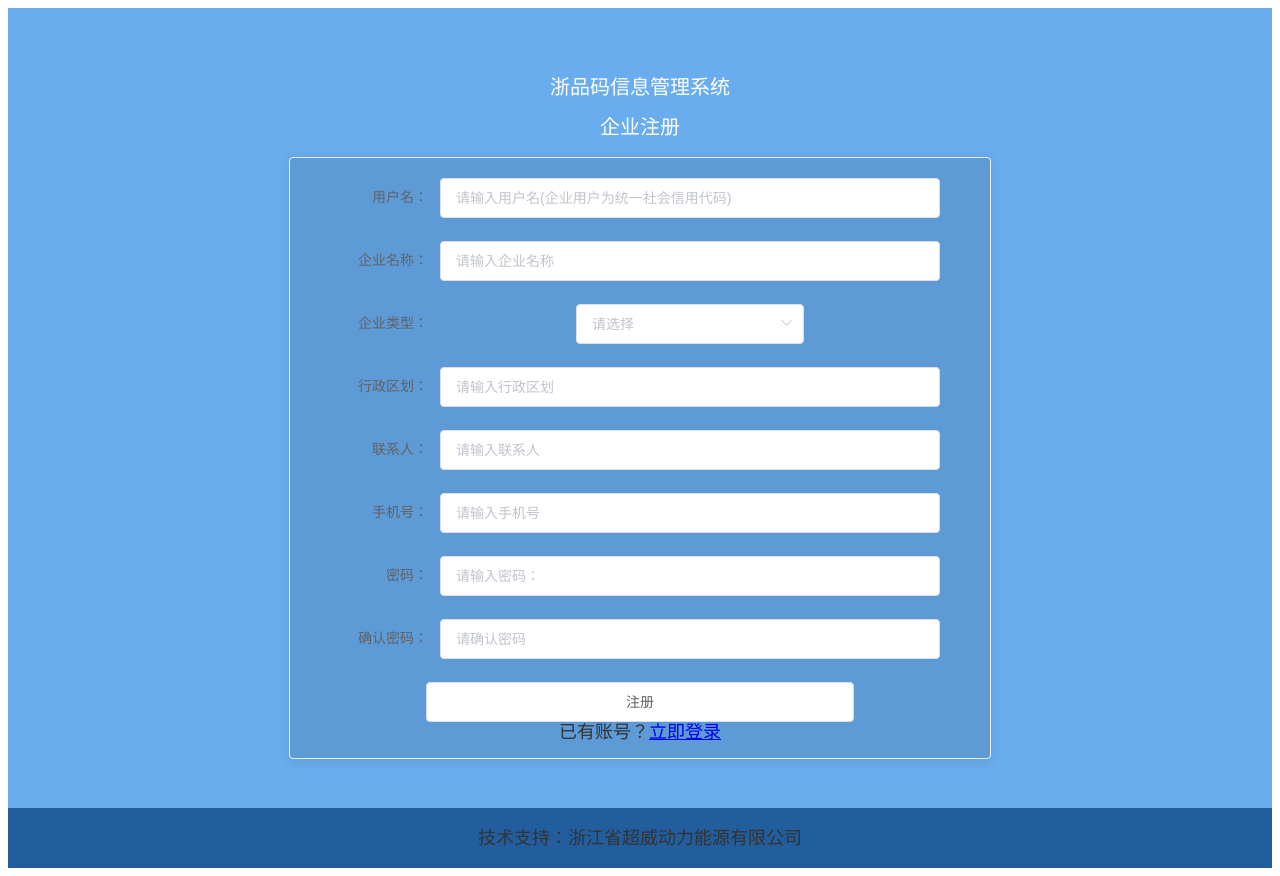
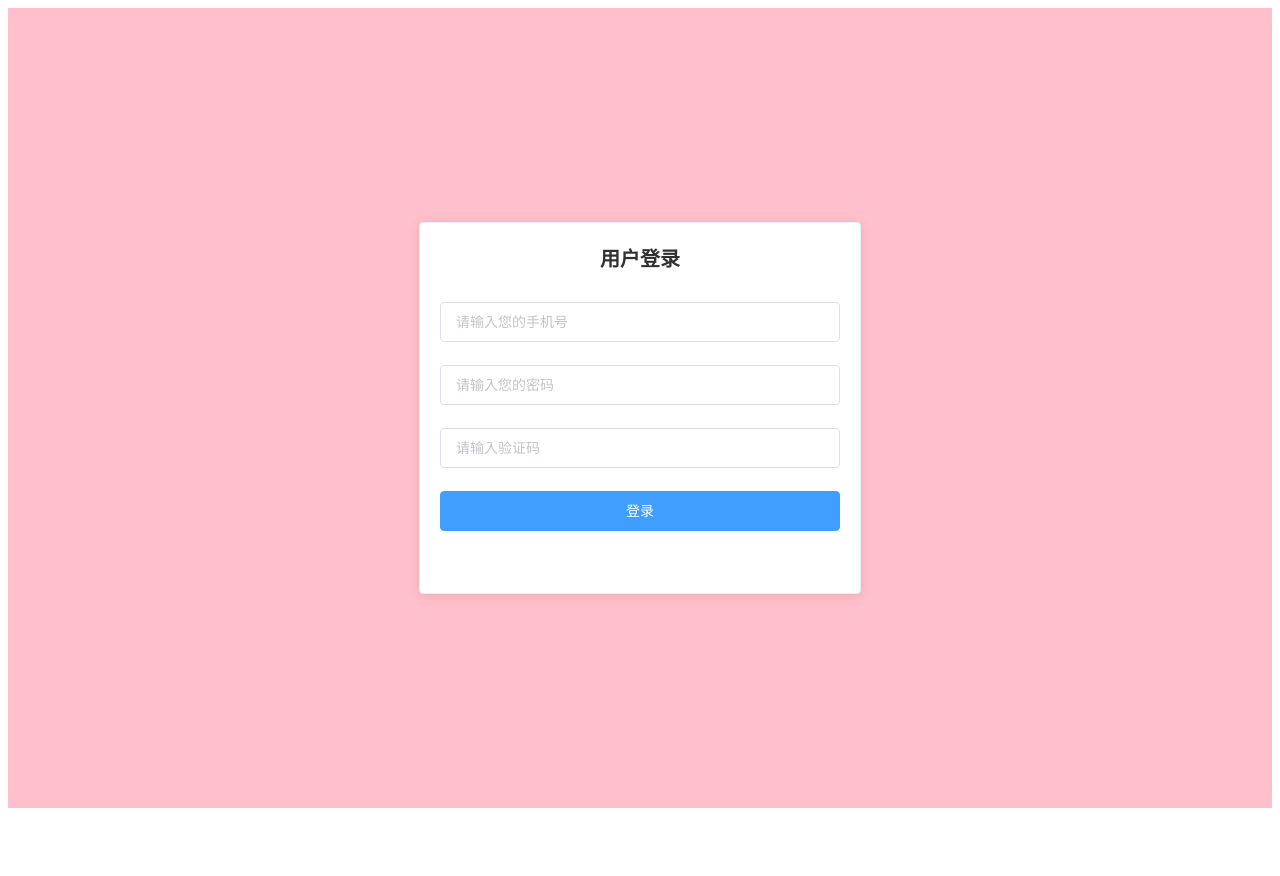
Before and after one commit to h357746/zpm, a Vue app: page /#/register in a window 1280 px wide. After the commit the page ends 816 px from the top, so only its background shows below. Built offline with nearby package versions, Linux system fonts and the light colour scheme.

Commit message:
动态生成菜单

```diff
--- a/src/components/menu/Aside.vue
+++ b/src/components/menu/Aside.vue
@@ -1,44 +1,36 @@
 <template>
   <div class="menu">
 
-<el-menu default-active="/" :router="true" class="el-menu-vertical-demo" @open="handleOpen" @close="handleClose" :collapse="isCollapse" background-color="#212a4d" text-color="#fff">
-  <el-submenu index="/dclist">
+<el-menu default-active="/" :router="true" class="el-menu-vertical-demo" :collapse-transition="true" :collapse="isCollapse" background-color="#212a4d" text-color="#fff">
+  <el-submenu :index="item.id" v-for="item in routerPath" :key="item.id">
     <template slot="title">
-      <i class="el-icon-s-grid"></i>
-      <span slot="title">电动自行车赋码管理</span>
+      <i :class="item.icon"></i>
+      <span slot="title" style="font-size:13px">{{item.name}}</span>
     </template>
     <el-menu-item-group>
-      <el-menu-item index="/carlist">电动自行车信息管理</el-menu-item>
-      <el-menu-item index="/carcodelist">浙品码（车）管理</el-menu-item>
-       <el-menu-item index="/dclist">电池信息管理</el-menu-item>
-      <el-menu-item index="/dccodelist">浙品码（电池）管理</el-menu-item>
-       <el-menu-item index="/Annexlist">电动自行车附件管理</el-menu-item>
-      <el-menu-item index="/AnnexDcList">电池附件管理</el-menu-item>
-    </el-menu-item-group>
-  </el-submenu>
- <el-submenu index="2">
-    <template slot="title">
-      <i class="el-icon-truck"></i>
-      <span slot="title">产品信息管理</span>
-    </template>
-    <el-menu-item-group>
-      <el-menu-item index="/ProductInfo">产品信息管理</el-menu-item>
-      <el-menu-item index="/Qualified">产品合格管理</el-menu-item>
-       <el-menu-item index="/GenerateZPM">生成浙品码</el-menu-item>
-      <el-menu-item index="/AddSpFiles">赋码情况反馈</el-menu-item>
-
+      <el-menu-item :index="i.url" v-for="i in item.children" :key="i.id">{{i.name}}</el-menu-item>
     </el-menu-item-group>
   </el-submenu>
 </el-menu>
+
   </div>
 </template>
 
 <script>
+import { get } from '../../utils/requset'
 export default {
   data () {
     return {
-
+      routerPath: []
     }
+  },
+  mounted () {
+    const getMenu = async () => {
+      const result = await get('/api/menu')
+      console.log(result)
+      this.routerPath = result.menu
+    }
+    getMenu()
   },
   computed: {
     isCollapse () {
@@ -46,12 +38,7 @@ export default {
     }
   },
   methods: {
-    handleOpen (key, keyPath) {
-      console.log(key, keyPath)
-    },
-    handleClose (key, keyPath) {
-      console.log(key, keyPath)
-    }
+
   }
 }
 </script>
@@ -59,5 +46,7 @@ export default {
 .el-menu-vertical-demo:not(.el-menu--collapse) {
     width: 200px;
     min-height: 400px;
+    text-align: left;
+    float: left;
 }
 </style>
--- a/src/views/Home.vue
+++ b/src/views/Home.vue
@@ -52,6 +52,7 @@ export default {
 .el-aside {
   background-color: #212a4d;
   color: #333;
+  width: 200px;
   text-align: center;
   line-height: 200px;
   min-height: 800px;
--- a/src/views/Register.vue
+++ b/src/views/Register.vue
@@ -1,173 +1,89 @@
 <template>
-  <el-container>
-    <el-main>
-      <div class="title">
-        <p>浙品码信息管理系统</p>
-        <p>企业注册</p>
-      </div>
-
-      <el-card class="box-card">
-        <div class="register">
-          <el-form ref="form" :model="register" label-width="100px">
-            <el-form-item label="用户名：">
-              <div class="rest-input">
-                <el-input
-                  v-model="register.userId"
-                  placeholder="请输入用户名(企业用户为统一社会信用代码)"
-                ></el-input>
-              </div>
+  <div id="app">
+<el-card class="login-card">
+  <p class="title">用户登录</p>
+<el-form :model="loginForm" ref="loginForm" :rules="loginRules" style="margin-top:30px">
+  <el-form-item  prop="mobile">
+    <el-input v-model="loginForm.mobile" type="text" placeholder="请输入您的手机号" />
   </el-form-item>
-            <el-form-item label="企业名称：">
-              <div class="rest-input">
-                <el-input
-                  v-model="register.companyName"
-                  placeholder="请输入企业名称"
-                ></el-input>
-              </div>
+  <el-form-item prop="password">
+    <el-input v-model="loginForm.password" type="password" placeholder="请输入您的密码" />
   </el-form-item>
-            <el-form-item label="企业类型：">
-              <el-select v-model="register.companyType" placeholder="请选择">
-                <el-option
-                  v-for="item in options"
-                  :key="item.value"
-                  :label="item.label"
-                  :value="item.value"
-                >
-                </el-option>
-              </el-select>
+    <el-form-item prop="smscode">
+    <el-input v-model="loginForm.smscode" type="text" placeholder="请输入验证码" />
   </el-form-item>
-            <el-form-item label="行政区划：">
-              <div class="rest-input">
-                <el-input
-                  v-model="register.administrativeArea"
-                  placeholder="请输入行政区划"
-                ></el-input>
-              </div>
-            </el-form-item>
-            <el-form-item label="联系人：">
-              <div class="rest-input">
-                <el-input v-model="register.contact" placeholder="请输入联系人"></el-input>
-              </div>
-            </el-form-item>
-            <el-form-item label="手机号：">
-              <div class="rest-input">
-                <el-input v-model="register.contactPhone" placeholder="请输入手机号"></el-input>
-              </div>
-            </el-form-item>
-            <el-form-item label="密码：">
-              <div class="rest-input">
-                <el-input
-                  v-model="register.password"
-                  type="password"
-                  placeholder="请输入密码："
-                ></el-input>
-              </div>
-            </el-form-item>
-            <el-form-item label="确认密码：">
-              <div class="rest-input">
-                <el-input
-                  v-model="register.password2"
-                  type="password"
-                  placeholder="请确认密码"
-                ></el-input>
-              </div>
+  <el-form-item>
+   <el-button type="primary" @click="submit" style="width:100%">登录</el-button>
   </el-form-item>
 </el-form>
-          <el-button>注册</el-button>
-           <div class="regist">已有账号？<router-link :to="{name: 'Login'}">立即登录</router-link></div>
+</el-card>
   </div>
-      </el-card>
-    </el-main>
-    <el-footer>技术支持：浙江省超威动力能源有限公司</el-footer>
-  </el-container>
 </template>
+
 <script>
 export default {
   name: 'Register',
   data () {
+    const checkcode = (rule, value, callback) => {
+      if (!value) {
+        return callback(new Error('验证码不能为空'))
+      } else if (value.charAt(3) !== '9') {
+        return callback(new Error('验证码错误'))
+      } else {
+        callback()
+      }
+    }
     return {
-      register: {
-        userId: '', // 用户名
-        companyName: '', // 企业名称
-        companyType: '', // 企业类型
-        administrativeArea: '', // 行政规划
-        contact: '', // 联系人
-        contactPhone: '', // 手机号
-        password: '', // 密码
-        password2: '' // 确认密码
+      loginForm: {
+        mobile: '',
+        password: '',
+        smscode: ''
       },
-      options: [
-        {
-          value: '1',
-          label: '电动车/电池生产企业'
+      loginRules: {
+        mobile: [
+          { required: true, message: '手机号码不能为空', trigger: 'blur' },
+          { min: 11, max: 11, message: '手机号长度为11个字符', trigger: 'blur' },
+          { pattern: /^1[3-9]\d{9}$/, message: '手机号格式不正确', trigger: 'blur' }
+        ],
+        password: [
+          { required: true, message: '密码不能为空', trigger: 'blur' },
+          { min: 6, max: 16, message: '密码长度为6到16个字符', trigger: 'blur' }
+        ],
+        smscode: [{ validator: checkcode, trigger: 'blur' }]
+      }
+    }
   },
-        {
-          value: '2',
-          label: '电动车生产企业'
-        },
-        {
-          value: '3',
-          label: '电池生产企业'
-        },
-        {
-          value: '4',
-          label: '其他生产企业'
+  methods: {
+    submit (formName) {
+      this.$refs.loginForm.validate((valid) => {
+        if (valid) {
+          alert('表单验证通过')
+        } else {
+          alert('表单验证未通过')
         }
-      ],
-      value: ''
+      })
     }
   }
 }
 </script>
-<style lang="scss" scoped>
-.el-footer {
-  background-color: #225e9d;
-  color: #333;
-  text-align: center;
-  line-height: 60px;
-  height: 200px;
-}
-
-.el-main {
-  background-color: #69adee;
-  color: #333;
-  text-align: center;
-  line-height: 20px;
-  height: 800px;
+<style lang="scss">
+#app{
+  width:100%;
+  height:100vh;
+  background-color: pink;
   display: flex;
-  flex-direction: column;
   justify-content: center;
   align-items: center;
-  .title {
-    color: rgb(255, 255, 255);
+}
+.login-card{
+  width: 440px;
+  height: 370px;
+  .title{
+    margin: 0;
+    padding: 0;
+    text-align: center;
     font-size: 20px;
+    font-weight: bold;
   }
 }
-
-body > .el-container {
-  margin-bottom: 40px;
-}
-.box-card {
-  width: 700px;
-  height: 600px;
-  background-color: rgba(0, 0, 0, 0.1);
-  text-align: center;
-  .register {
-    display: flex;
-    flex-direction: column;
-    justify-content: center;
-    align-items: center;
-    .rest-input {
-      display: flex;
-      width: 100%;
-      text-align: center;
-    }
-  }
-  .el-button {
-    width: 428px;
-  }
-}
-.el-form-item{
-    width: 600px;
-}
 </style>
```
Also changed, not shown: public/1.html (added, +87 -0 lines), src/router/index.js (+20 -10 lines). Lines whose indentation alone changed are shown as unchanged.
